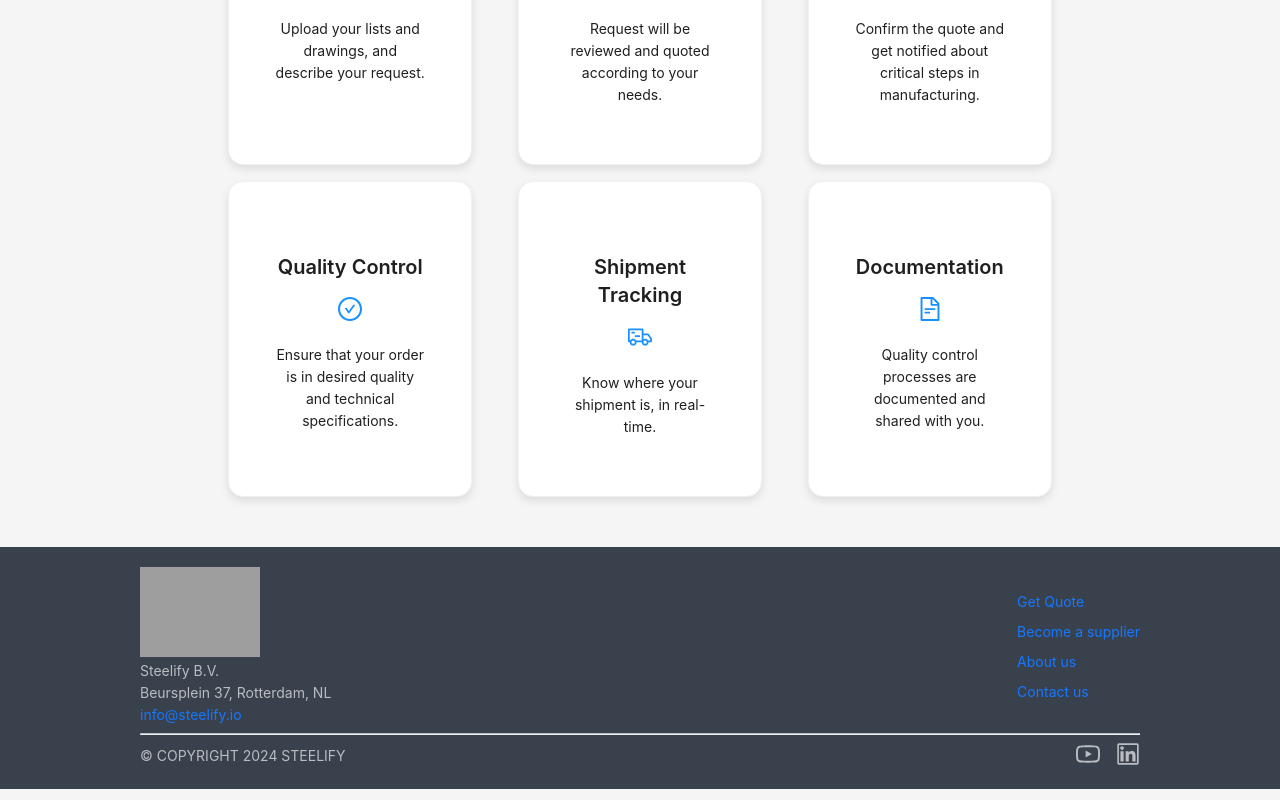
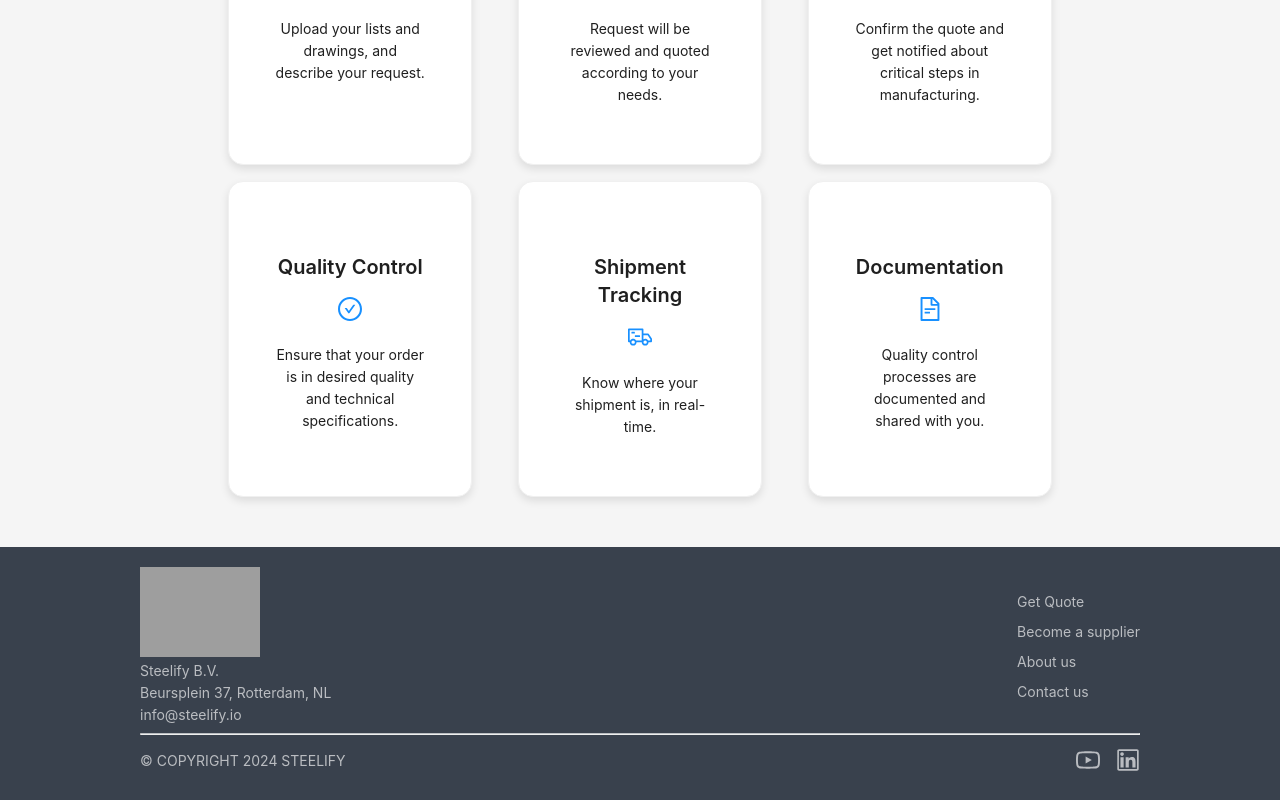
Before and after one commit to alperenerS/steelify.io, a React (Create React App) app in the folder client/: page / in a window 1280 px wide. Shown: the part 1122-1922 px from the top of the page. Built offline with nearby package versions, Linux system fonts and the light colour scheme; grey boxes are pictures that could not be loaded.

Commit message:
Future: Footer Links Updated

```diff
--- a/client/src/Pages/Footer/footer.js
+++ b/client/src/Pages/Footer/footer.js
@@ -1,12 +1,15 @@
 import React from "react";
 import { Layout, Typography, Space } from "antd";
 import { YoutubeOutlined, LinkedinOutlined } from "@ant-design/icons";
+import { useNavigate } from "react-router-dom";
 import "./footer.css";
 
 const { Footer } = Layout;
-const { Text, Link } = Typography;
+const { Text } = Typography;
 
 const AppFooter = () => {
+  const navigate = useNavigate();
+
   return (
     <Footer className="footer">
       <div className="footer-content">
@@ -22,24 +25,24 @@ const AppFooter = () => {
             <br />
             <Text className="footer-text">Beursplein 37, Rotterdam, NL</Text>
             <br />
-            <Link href="mailto:info@steelify.io" className="footer-link">
+            <Text className="footer-link" style={{ cursor: 'pointer' }} onClick={() => window.location = 'mailto:info@steelify.io'}>
               info@steelify.io
-            </Link>
+            </Text>
           </div>
 
           <Space direction="vertical" className="footer-links">
-            <Link href="get-quote" className="footer-link">
+            <Text className="footer-link" style={{ cursor: 'pointer' }} onClick={() => navigate("/get-quote")}>
               Get Quote
-            </Link>
-            <Link href="#" className="footer-link">
+            </Text>
+            <Text className="footer-link" style={{ cursor: 'pointer' }} onClick={() => navigate("")}>
               Become a supplier
-            </Link>
-            <Link href="/about-us" className="footer-link">
+            </Text>
+            <Text className="footer-link" style={{ cursor: 'pointer' }} onClick={() => navigate("/about-us")}>
               About us
-            </Link>
-            <Link href="#" className="footer-link">
+            </Text>
+            <Text className="footer-link" style={{ cursor: 'pointer' }} onClick={() => navigate("")}>
               Contact us
-            </Link>
+            </Text>
           </Space>
         </div>
 
@@ -48,15 +51,12 @@ const AppFooter = () => {
         <div className="footer-lower-content">
           <Text className="footer-text">&copy; COPYRIGHT 2024 STEELIFY</Text>
           <Space size="middle">
-            <Link href="https://www.youtube.com" target="_blank">
-              <YoutubeOutlined className="footer-icon" />
-            </Link>
-            <Link
-              href="https://www.linkedin.com/company/steelify/"
-              target="_blank"
-            >
-              <LinkedinOutlined className="footer-icon" />
-            </Link>
+            <Text className="footer-icon" style={{ cursor: 'pointer' }} onClick={() => window.open("https://www.youtube.com", "_blank")}>
+              <YoutubeOutlined />
+            </Text>
+            <Text className="footer-icon" style={{ cursor: 'pointer' }} onClick={() => window.open("https://www.linkedin.com/company/steelify/", "_blank")}>
+              <LinkedinOutlined />
+            </Text>
           </Space>
         </div>
       </div>
```
